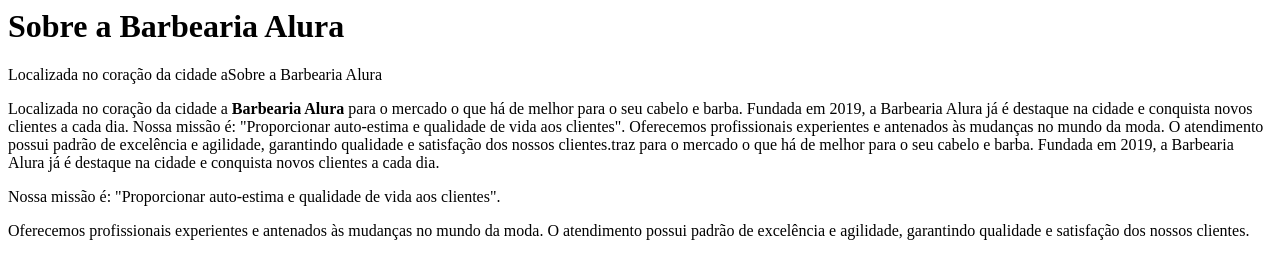
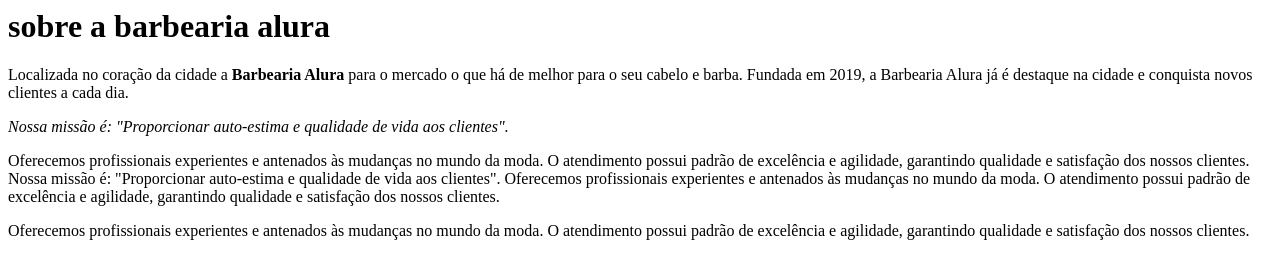
Before and after one commit to vivianeadamasio/barbearia-alura, a plain HTML site: page index.html in a window 1280 px wide. Drawn offline with Linux system fonts and the light colour scheme.

Commit message:
Add files via upload

```diff
--- a/index.html
+++ b/index.html
@@ -1,13 +1,16 @@
-<h1>Sobre a Barbearia Alura</h1>
+<h1>sobre a barbearia alura</h1>
 
-<p>Localizada no coração da cidade aSobre a Barbearia Alura</p>
+<p>Localizada no coração da cidade a <strong>Barbearia Alura </strong> para o mercado o que há de melhor para o seu cabelo e barba. Fundada em 2019, a Barbearia Alura já é destaque na cidade e conquista novos clientes a cada dia.</p>
 
-Localizada no coração da cidade a <strong>Barbearia Alura </strong> para o mercado o que há de melhor para o seu cabelo e barba. Fundada em 2019, a Barbearia Alura já é destaque na cidade e conquista novos clientes a cada dia.
+<p><em>Nossa missão é: "Proporcionar auto-estima e qualidade de vida aos clientes".</em><p>
+
+Oferecemos profissionais experientes e antenados às mudanças no mundo da moda. O atendimento possui padrão de excelência e agilidade, garantindo qualidade e satisfação dos nossos clientes.
+
 
 Nossa missão é: "Proporcionar auto-estima e qualidade de vida aos clientes".
 
-Oferecemos profissionais experientes e antenados às mudanças no mundo da moda. O atendimento possui padrão de excelência e agilidade, garantindo qualidade e satisfação dos nossos clientes.traz para o mercado o que há de melhor para o seu cabelo e barba. Fundada em 2019, a Barbearia Alura já é destaque na cidade e conquista novos clientes a cada dia.</p>
-<p>Nossa missão é: "Proporcionar auto-estima e qualidade de vida aos clientes".</p>
+Oferecemos profissionais experientes e antenados às mudanças no mundo da moda. O atendimento possui padrão de excelência e agilidade, garantindo qualidade e satisfação dos nossos clientes.
+
 
 
 <p>Oferecemos profissionais experientes e antenados às mudanças no mundo da moda. O atendimento possui padrão de excelência e agilidade, garantindo qualidade e satisfação dos nossos clientes.</p>
```
